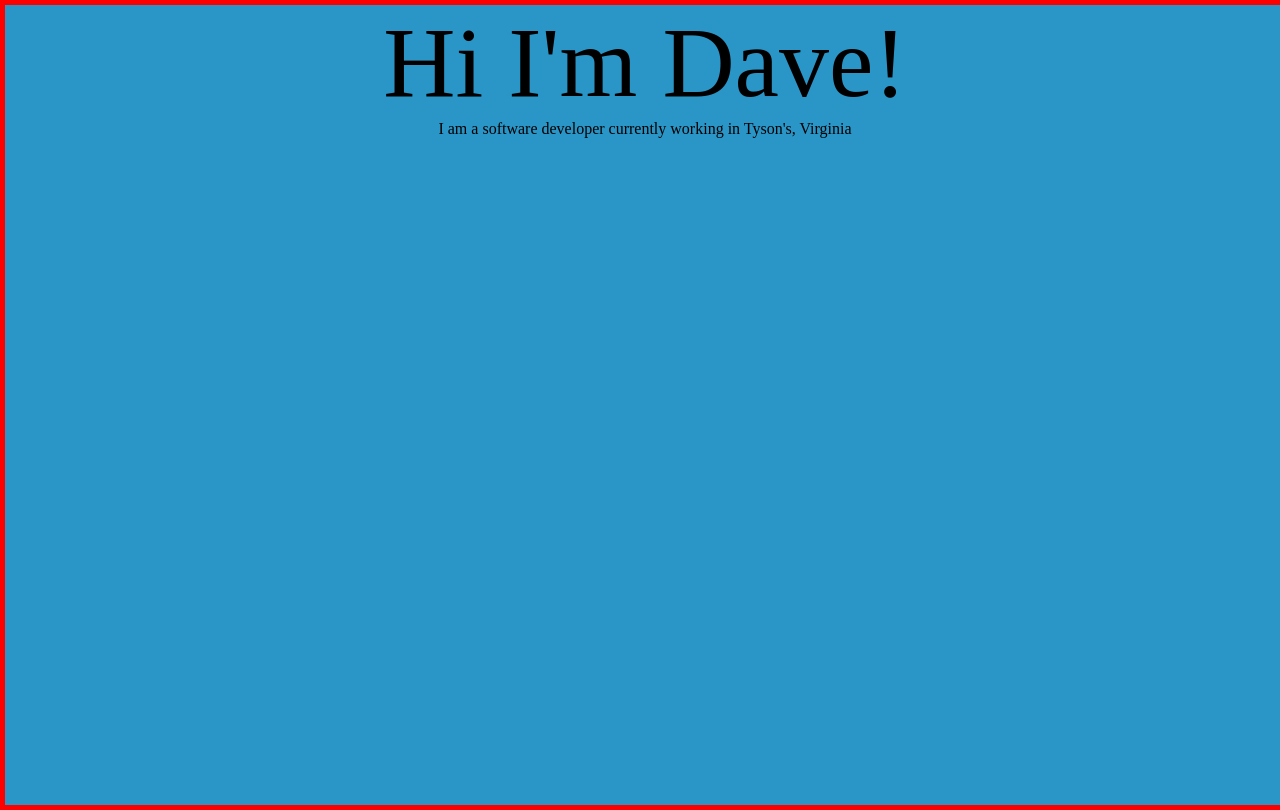
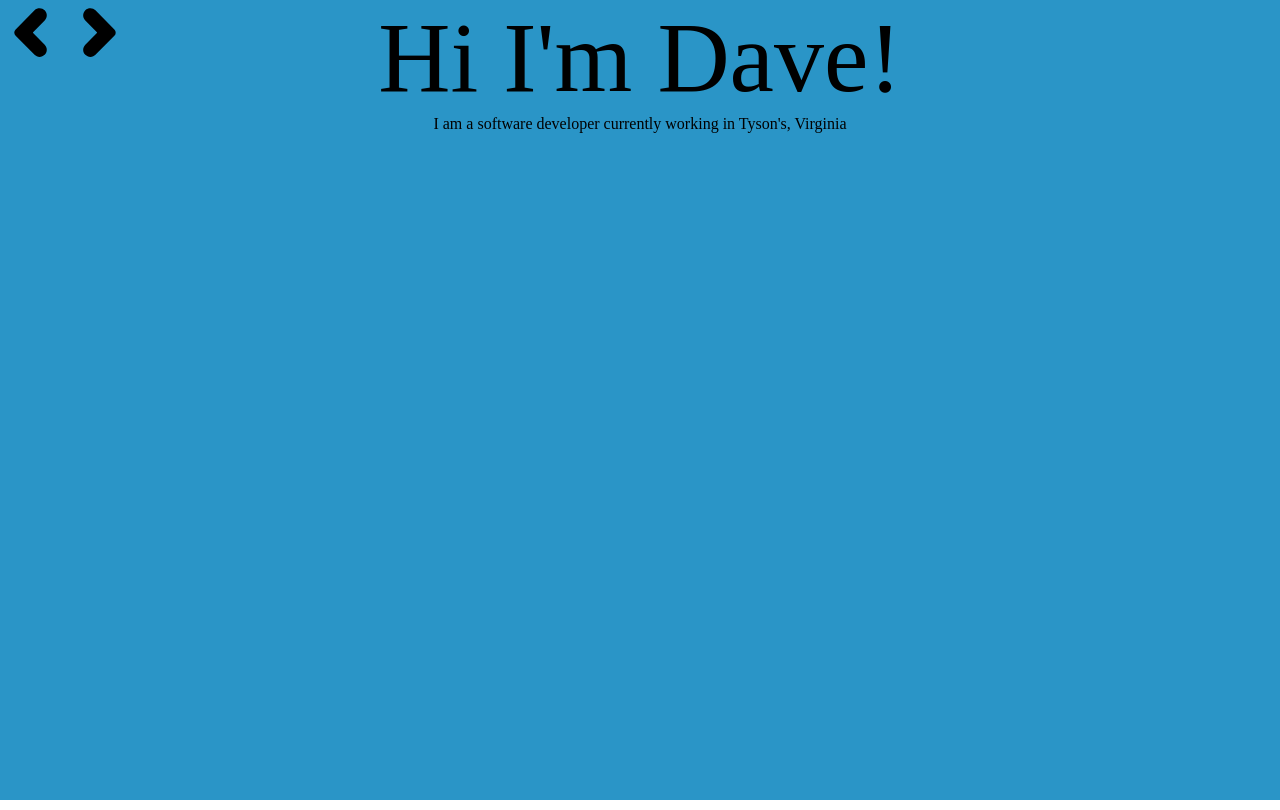
Before and after one commit to davecalderwood/NewDecadeProfile, an Angular app: page / in a window 1280 px wide. Built offline with nearby package versions, Linux system fonts and the light colour scheme.

Commit message:
got arrows ready for carousel

```diff
--- a/src/app/app.component.html
+++ b/src/app/app.component.html
@@ -1,6 +1,23 @@
 <div class="parentSlider">
-  <div class="childPageOne">
-    <div class="pageOneTitle">{{ pageOneTitle }}</div>
-    <div class="pageOneSubtitle">I am a software developer currently working in Tyson's, Virginia</div>
+
+  <div class="directionControl">
+    <div class="left">
+      <!-- go back -->
+      <img src="../assets/icons/arrow-left.svg" alt="arrow-left" class="arrow">
+    </div>
+    <div class="right">
+      <!-- go forward -->
+      <img src="../assets/icons/arrow-right.svg" alt="arrow-right" class="arrow">
+    </div>
+  </div>
+
+  <div class="childPageOne" *ngIf="page1">
+    <div class="pageTitle">{{ pageOneTitle }}</div>
+    <div class="pageSubtitle">I am a software developer currently working in Tyson's, Virginia</div>
+  </div>
+
+  <div class="childPageTwo" *ngIf="page2">
+    <div class="pageTitle">{{ pageTwoTitle }}</div>
+    <div class="pageSubtitle">Page 2</div>
   </div>
 </div>
--- a/src/app/app.component.scss
+++ b/src/app/app.component.scss
@@ -1,19 +1,44 @@
 .parentSlider {
     height: 100vh;
     width: 100vw;
-    border: 5px solid red;
+
+    .directionControl {
+        position: absolute;
+        z-index: 10;
+        width: 100%;
+        height: 100%;
+        display: flex;
+
+        .left {
+
+        }
+
+        .right {
+            float: right;
+        }
+
+        .arrow {
+            height: 65px;
+        }
+    }
+
+    .pageTitle {
+        text-align: center;
+        font-size: 100px;
+    }
+    .pageSubtitle {
+        text-align: center;
+    }
 
     .childPageOne {
         height: 100%;
         width: 100%;
         background: #2a95c7;
+    }
 
-        .pageOneTitle {
-            text-align: center;
-            font-size: 100px;
-        }
-        .pageOneSubtitle {
-            text-align: center;
-        }
+    .childPageTwo {
+        height: 100%;
+        width: 100%;
+        background: #2ac76b;
     }
 }
--- a/src/app/app.component.ts
+++ b/src/app/app.component.ts
@@ -8,5 +8,17 @@ import { Component } from '@angular/core';
 export class AppComponent {
   title = 'profile2020';
 
+  page1: boolean;
+  page2: boolean;
+
   pageOneTitle = "Hi I'm Dave!"
+  pageTwoTitle = "Page 2"
+
+  constructor() {
+
+  }
+
+  ngOnInit() {
+    this.page1 = true;
+  }
 }
```
Also changed, not shown: src/assets/icons/arrow-left.svg (added), src/assets/icons/arrow-right.svg (added).
